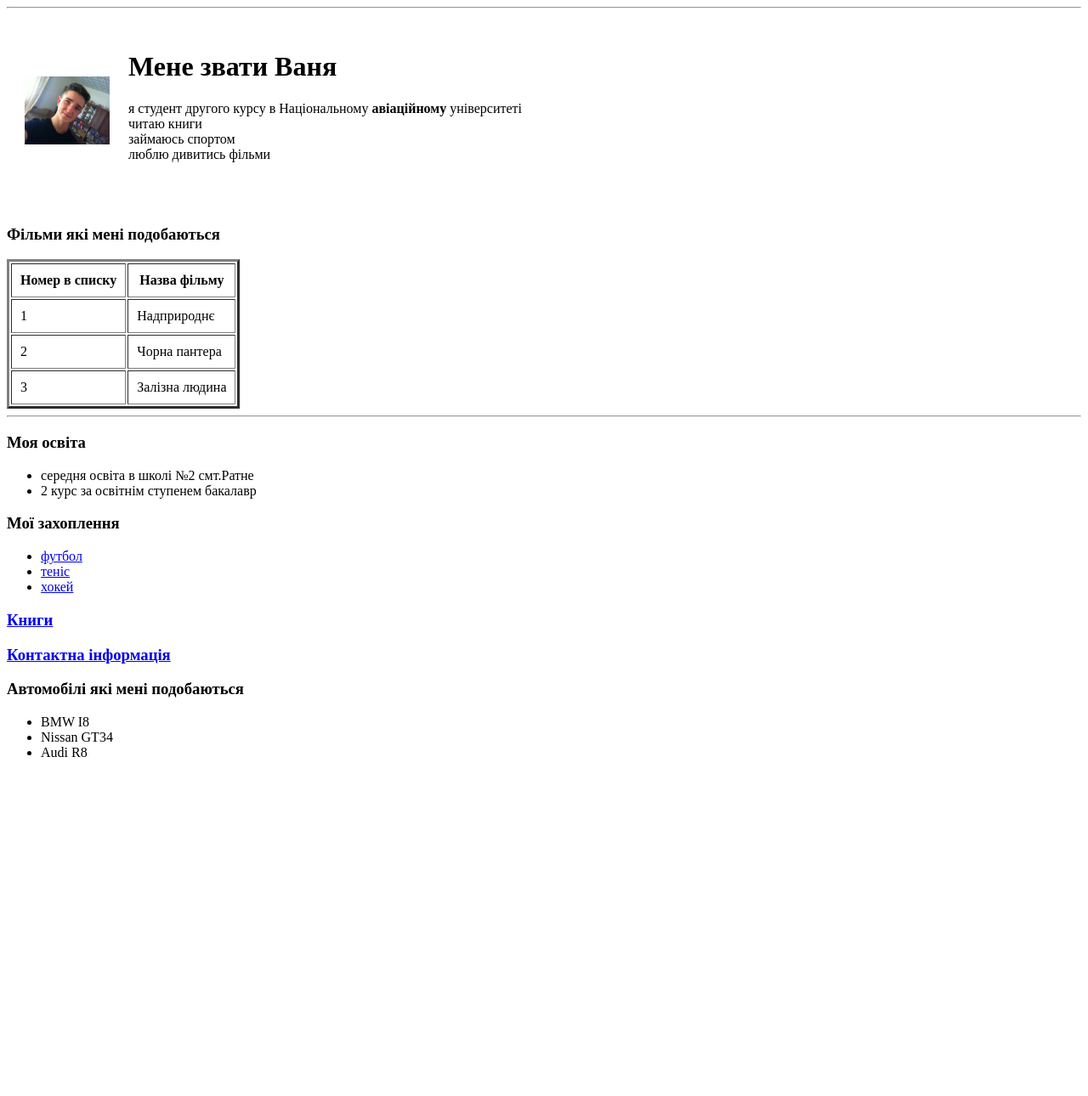
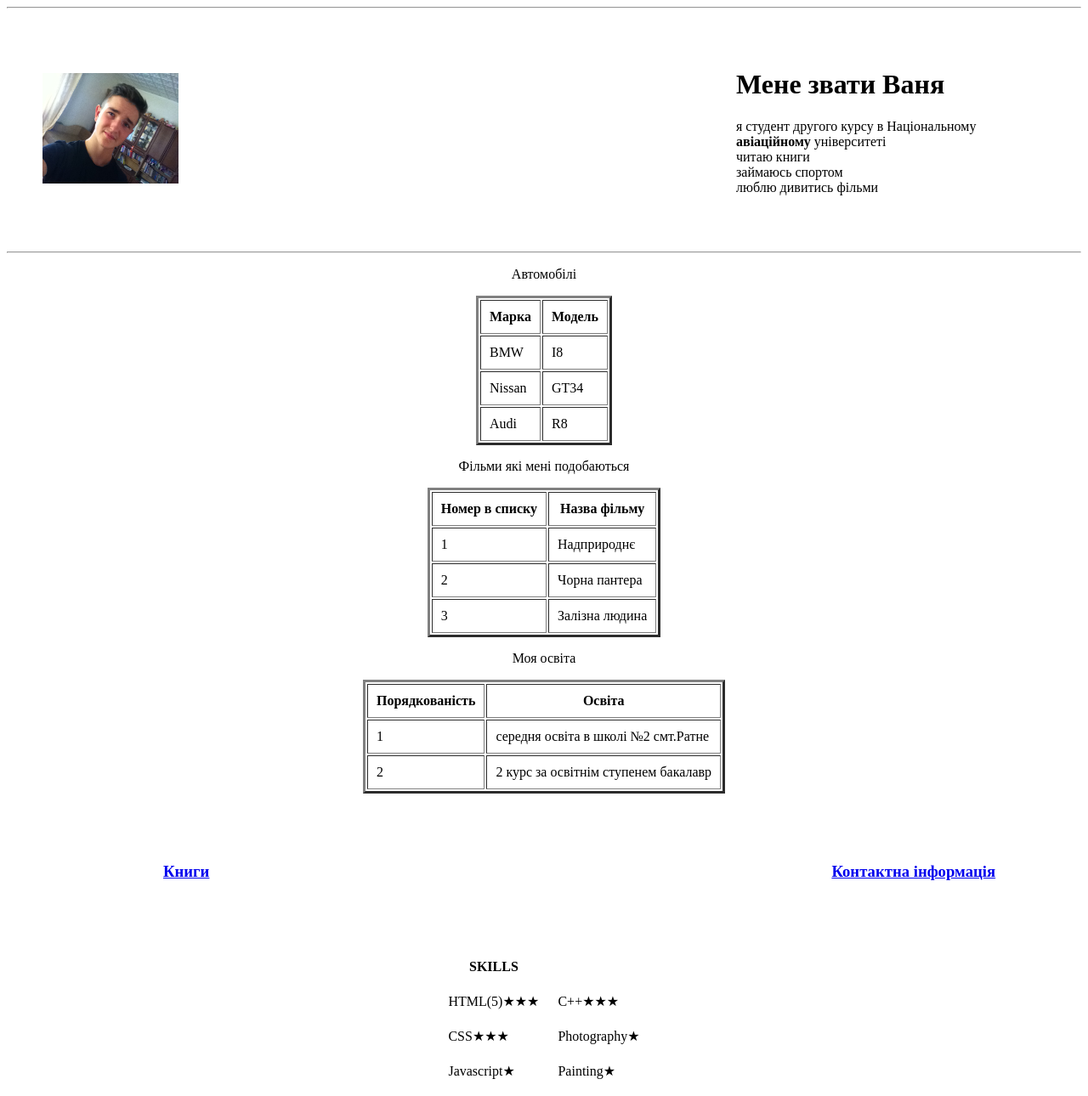
Before and after one commit to JohnDeni/CV, a plain HTML site: page HTML - Personal Site/index.html in a window 1280 px wide. Shown: the whole page at 85% size. Before the commit the page ends 911 px from the top, so only its background shows below. Drawn offline with Linux system fonts and the light colour scheme.

Commit message:
Add files via upload

```diff
--- a/HTML - Personal Site/index.html
+++ b/HTML - Personal Site/index.html
@@ -6,22 +6,55 @@
   <title>🄹 John Personal Site</title>
 </head>
 <body>
-<div class="container">
-<table cellspacing="20">
+
+<table cellpadding="40"  >
   <tr>
     <hr>
-    <td><img src="images/john.jpg" width="100" height="80" alt=""></td>
-    <td>
-      <h1> Мене звати Ваня </h1>
-      <p> я студент  другого курсу в Національному<strong> авіаційному</strong> університеті
-      <br>читаю книги<br> займаюсь спортом <br>люблю дивитись фільми </br></br> </p>
+    <td><img src="images/john.jpg" width="160" height="130" alt=""></td>
+    <td></td>
+    <td></td>
+    <td></td>
+    <td></td>
+    <td></td>
+    <td></td>
+    <td></td>
+    <td>  <h1> Мене звати Ваня </h1>
+      <p>  я студент  другого курсу в Національному<strong> авіаційному</strong> університеті<br>читаю книги<br> займаюсь спортом<br>люблю дивитись фільми</p>
     </td>
     </hr>
   </tr>
 </table>
 
-  <h3>Фільми які мені подобаються</h3>
-  <table border="3" cellpadding="10">
+  <hr>
+  <p align="center">Автомобілі</p>
+  <table align="center" border="3" cellpadding="10">
+    <thead>
+      <tr>
+        <th>Марка</th>
+        <th>Модель</th>
+      </tr>
+    </thead>
+    <tbody>
+    <tr>
+      <td>BMW</td>
+      <td> І8</td>
+    </tr>
+    <tr>
+      <td>Nissan</td>
+      <td> GT34</td>
+    </tr>
+    <tr>
+      <td>Audi</td>
+      <td> R8</td>
+    </tr>
+  </tbody>
+  <tfoot>
+
+  </tfoot>
+  </table>
+
+  <p align="center" >Фільми які мені подобаються</p>
+  <table align="center" border="3" cellpadding="10">
     <thead>
       <tr>
         <th>Номер в списку</th>
@@ -47,27 +80,57 @@
   </tfoot>
 
   </table>
-  <hr>
-  <h3>Моя освіта</h3>
-  <ul>
-    <li> середня освіта  в школі №2 смт.Ратне </li>
-    <li> 2 курс за освітнім ступенем бакалавр </li>
-  </ul>
-  </hr>
-  <h3> Мої захоплення </h3>
-  <ul>
-    <li><a href="https://football.ua/">футбол</a></li>
-    <li><a href="https://sport.ua/uk/tennis">теніс</a></li>
-    <li><a href="https://sport.ua/uk/hockey">хокей</a></li>
-  </ul>
-  <a href="file:///E:/C/Desktop/WEB%20DEVELOPMENT/HTML%20-%20Personal%20Site/index1.html"><h3>Книги</h3></a>
-  <a href="file:///E:/C/Desktop/WEB%20DEVELOPMENT/HTML%20-%20Personal%20Site/index2.html"><h3>Контактна інформація</h3></a>
-  <h3>Автомобілі які мені подобаються</h3>
-    <ul>
-      <li>BMW І8 </li>
-      <li>Nissan GT34</li>
-      <li>Audi R8</li>
-    </ul>
-</div>
+  <p align="center" >Моя освіта</p>
+  <table align="center" border="3" cellpadding="10">
+    <thead>
+      <tr>
+        <th>Порядкованість</th>
+        <th>Освіта</th>
+      </tr>
+    </thead>
+    <tbody>
+    <tr>
+      <td>1</td>
+      <td>середня освіта  в школі №2 смт.Ратне</td>
+    </tr>
+    <tr>
+      <td>2</td>
+      <td>2 курс за освітнім ступенем бакалавр</td>
+    </tr>
+  </tbody>
+  <tfoot>
+
+  </tfoot>
+</table>
+  <table cellpadding="60">
+    <tr>
+      <td>
+        <th><a  href="file:///E:/C/Desktop/WEB%20DEVELOPMENT/HTML%20-%20Personal%20Site/index1.html"><h3>Книги</h3></a></th>
+        <th></th>
+        <th></th>
+        <th></th>
+        <th></th>
+        <th></th>
+        <th><a  href="file:///E:/C/Desktop/WEB%20DEVELOPMENT/HTML%20-%20Personal%20Site/index2.html"><h3>Контактна інформація</h3></a></th>
+      </td>
+    </tr>
+  </table>
+  <table align="center"  cellpadding="10">
+    <tr>
+      <th>SKILLS</th>
+      <th></th>
+    </tr>
+    <tr>
+      <td>HTML(5)★★★</td>
+      <td>C++★★★</td>
+    </tr>
+    <tr>
+      <td>CSS★★★</td>
+      <td>Photography★</td>
+    </tr>
+    <tr>
+      <td>Javascript★</td>
+      <td>Painting★</td>
+  </table>
 </body>
 </html>
```
